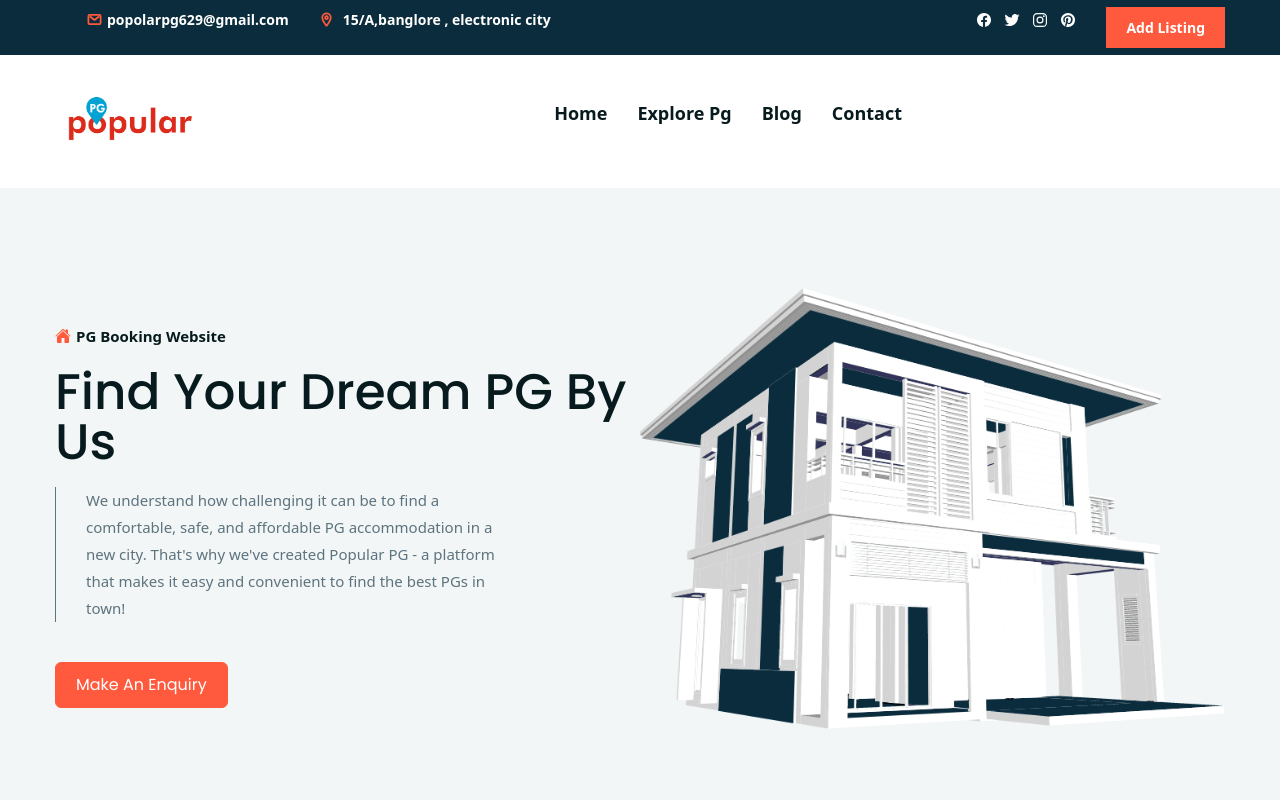
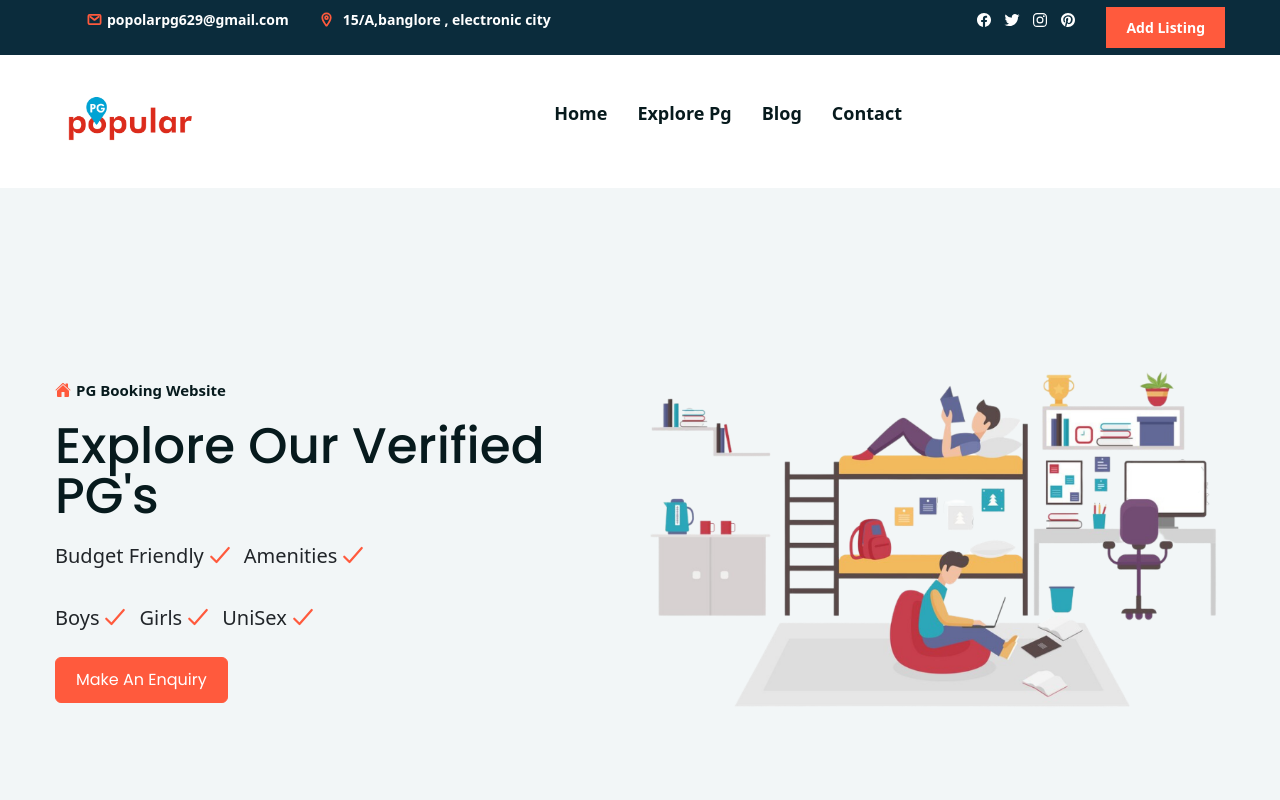
Before and after one commit to HariKarumuri/popularpg2.0, a React (Create React App) app: page / in a window 1280 px wide. Shown: the top 800 px of the page. Built offline with nearby package versions, Linux system fonts and the light colour scheme; no server answers.

Commit message:
did required changes

```diff
--- a/src/components/Hero/Hero.js
+++ b/src/components/Hero/Hero.js
@@ -1,6 +1,6 @@
 import React from "react";
-import HeroBack from "../../assets/images/hero-banner.png";
-
+import HeroBack from "../../assets/images/popularhero.png";
+import { Link } from "react-router-dom";
 const Hero = () => {
   return (
     <div>
@@ -13,16 +13,21 @@ const Hero = () => {
               <span>PG Booking Website</span>
             </p>
 
-            <h2 className="h1 hero-title">Find Your Dream PG By Us</h2>
+            <h2 className="h1 hero-title">Explore Our Verified PG's </h2>
 
-            <p className="hero-text">
-              We understand how challenging it can be to find a comfortable,
-              safe, and affordable PG accommodation in a new city. That's why
-              we've created Popular PG - a platform that makes it easy and
-              convenient to find the best PGs in town!
-            </p>
+            <div className="d-flex my-3">
+              <p className="fs-5">Budget Friendly  </p><ion-icon style={{color: ' var(--orange-soda)',fontSize:"28px",marginRight:"10px",marginLeft:"2px", "--ionicon-stroke-width": "40px"}} name="checkmark"></ion-icon>
+              <p className="fs-5">Amenities </p> <ion-icon style={{color: ' var(--orange-soda)',fontSize:"28px",marginRight:"10px",marginLeft:"2px", "--ionicon-stroke-width": "40px"}} name="checkmark"></ion-icon></div>
+              <div className=" d-flex my-2">
+              <p className="fs-5">Boys  </p><ion-icon style={{color: ' var(--orange-soda)',fontSize:"28px",marginRight:"10px",marginLeft:"2px", "--ionicon-stroke-width": "40px"}} name="checkmark"></ion-icon>
+              <p className="fs-5">Girls   </p><ion-icon style={{color: ' var(--orange-soda)',fontSize:"28px",marginRight:"10px",marginLeft:"2px", "--ionicon-stroke-width": "40px"}} name="checkmark"></ion-icon>
+              <p className="fs-5">UniSex </p><ion-icon style={{color: ' var(--orange-soda)',fontSize:"28px",marginRight:"10px",marginLeft:"2px", "--ionicon-stroke-width": "40px"}} name="checkmark"></ion-icon>
+              </div>
 
-            <button className="btn">Make An Enquiry</button>
+
+
+
+            <Link className="btn" to="/listings" >Make An Enquiry</Link>
           </div>
 
           <figure className="hero-banner MobiledisplayNone">
--- a/src/components/Pg-Listing/PgListing.js
+++ b/src/components/Pg-Listing/PgListing.js
@@ -82,7 +82,7 @@ const PgListing = () => {
                     color: "#cbcbcb",
                     borderColor: "#cbcbcb",
                     height: "2px",
-                    width: "50%",
+                    width: "80%",
                   }}
                 />
               </div>
@@ -110,12 +110,12 @@ const PgListing = () => {
 
               <div className="verticleLine mx-3"></div>
               <div className="type2 mx-3">
-                <p className="text-muted fs-6">double sharing</p>
+                <p className="text-muted fs-6">Double sharing</p>
                 <p style={{ marginTop: "-0.7rem" }}>Rs.{props.double_sharing_price ? props.double_sharing_price : 'NA'}</p>
               </div>
               <div className="verticleLine2 mx-3"></div>
               <div className="type3 mx-3">
-                <p className="text-muted fs-6">triple sharing</p>
+                <p className="text-muted fs-6">Triple sharing</p>
                 <p style={{ marginTop: "-0.7rem" }}>Rs.{props.triple_sharing_price ? props.triple_sharing_price : 'NA'}</p>
               </div>
             </Link>
@@ -130,7 +130,7 @@ const PgListing = () => {
                     height: "2px",
                     marginBottom: "2px",
                     marginTop: "2px",
-                    width: "50%",
+                    width: "80%",
                   }}
                 />
               </div>
@@ -166,7 +166,7 @@ const PgListing = () => {
             <p className="desc text-muted" style={{ marginTop: "-1.3rem" }}>
               {props.locality}
             </p>
-            <div className="d-flex flex-wrap justify-content-center " style={{ marginTop: "-1.5rem" }}>
+            <div className="d-flex flex-wrap justify-content-center " style={{ marginTop: "-0.9rem" }}>
               <button type="button" className="btn btn-danger mr-2">
                 View Phone No.
               </button>
--- a/src/styles/Hero.css
+++ b/src/styles/Hero.css
@@ -24,6 +24,8 @@
   font-size: var(--fs-5);
   font-weight: var(--fw-700);
 }
+
+
 
 .hero-title { margin-bottom: 20px; }
 
--- a/src/styles/Listing.css
+++ b/src/styles/Listing.css
@@ -59,7 +59,7 @@
    position: absolute;
    right:0;
    top: 0;
-   padding-right: 15%;
+   padding-right: 20%;
    z-index: 2;
 }
 
@@ -128,20 +128,6 @@
     overflow: hidden;
 
 }
-.verticleLine{
-  border-left: 2px solid #cbcbcb;
-  height: 50px;
-  position:absolute;
-  top:26.5%;
-  left: 41.9%;
-}
-.verticleLine2{
-  border-left: 2px solid #cbcbcb;
-  height: 50px;
-  position:absolute;
-  top:26.5%;
-  left: 54.5%;
-}
 
 .trapezoid1 {
   border-left: 0px solid transparent;
@@ -187,9 +173,23 @@
   * responsive for larger than 992px screen
   */
 
-  @media (min-width: 992px) {
+  @media (min-width: 1002px) {
     .responsiveness{
       margin-left: 7rem;
+    }
+    .verticleLine{
+      border-left: 2px solid #cbcbcb;
+      height: 50px;
+      position:absolute;
+      top:26.5%;
+      left: 41.9%;
+    }
+    .verticleLine2{
+      border-left: 2px solid #cbcbcb;
+      height: 50px;
+      position:absolute;
+      top:26.5%;
+      left: 54.5%;
     }
 
  }
```
Also changed, not shown: src/assets/images/popularhero.png (added), src/assets/images/popularpg.jpg (added).
